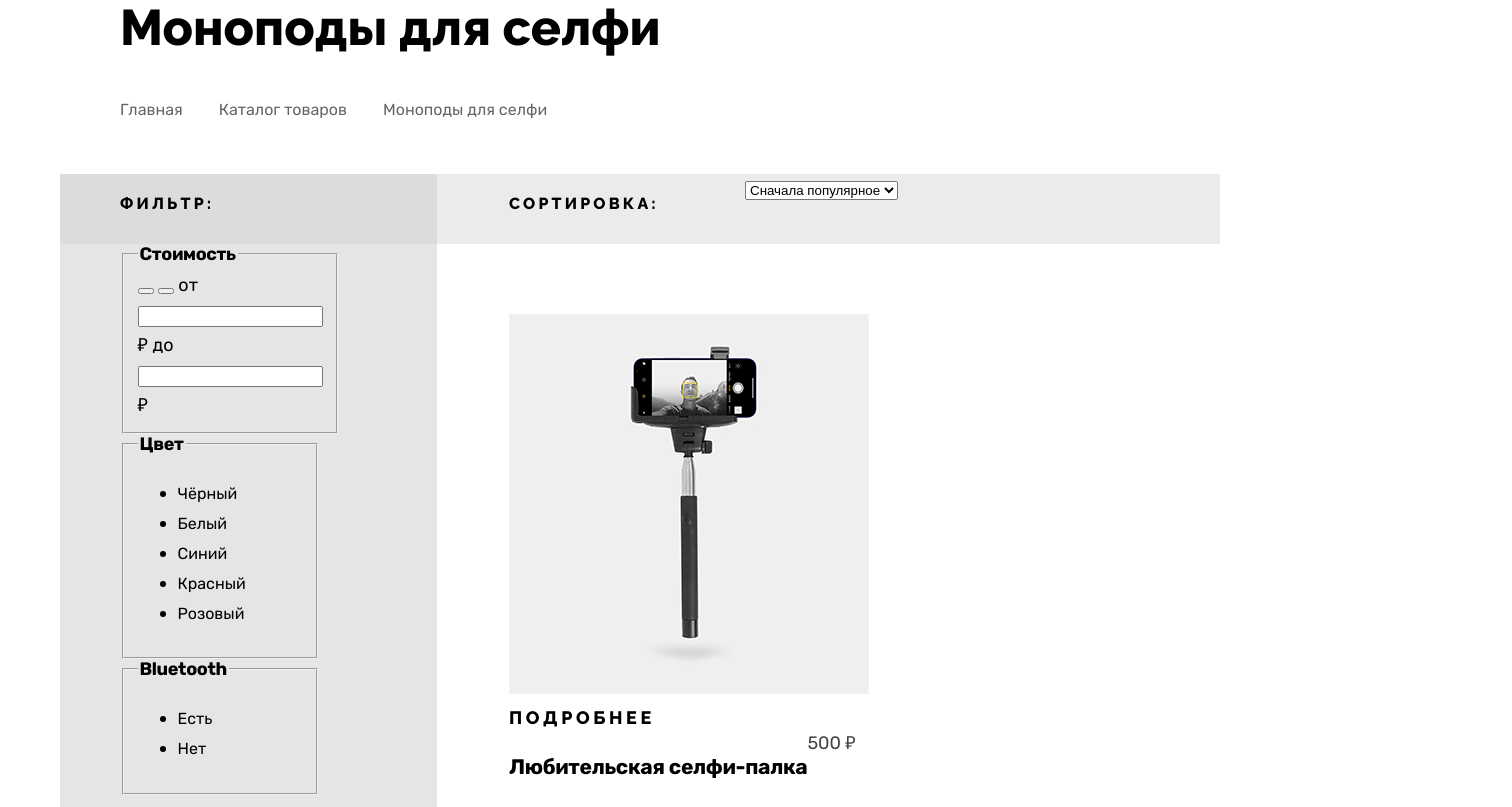
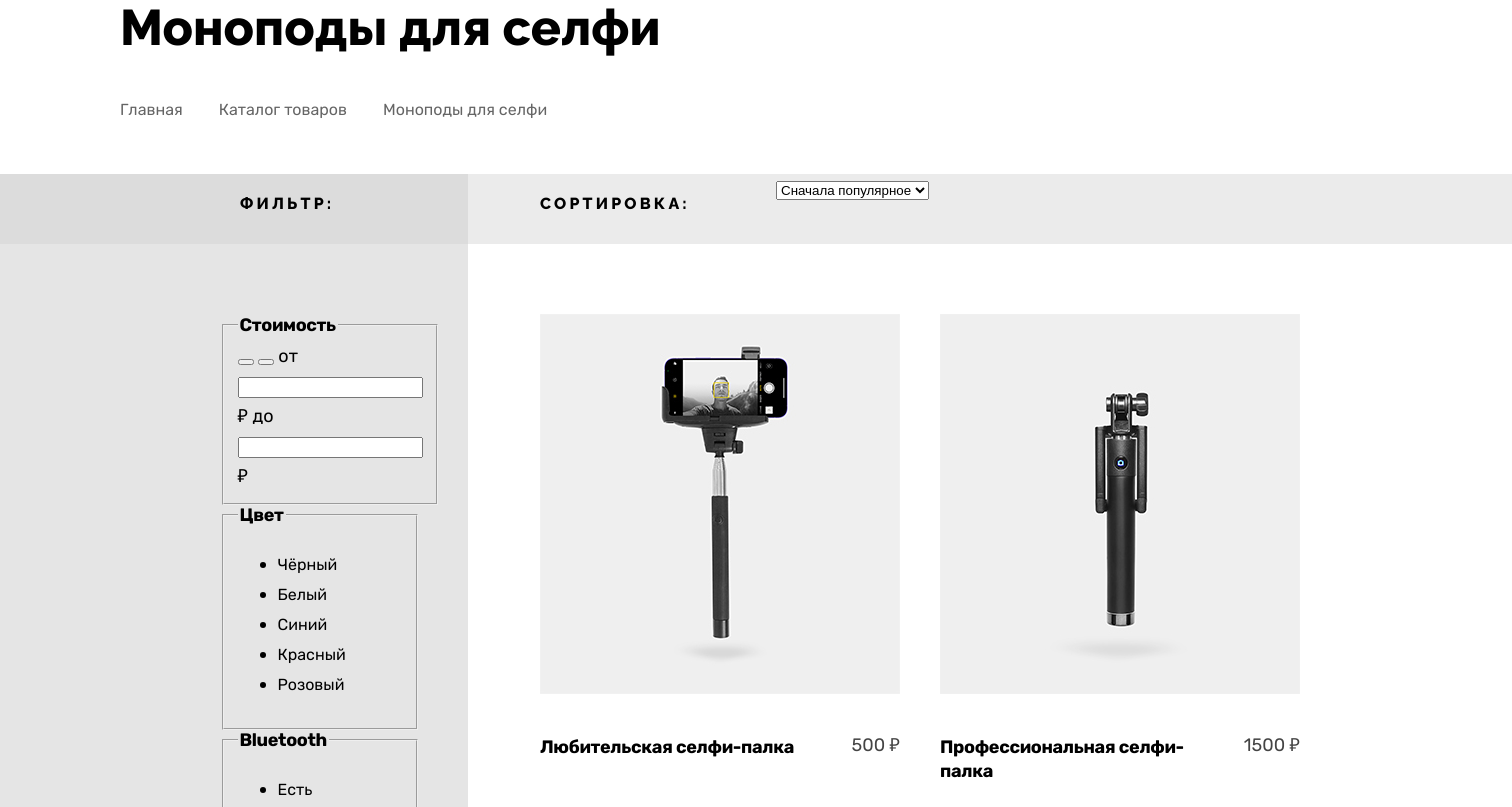
Before and after one commit to SaandyCandy/1912485-device-32, a plain HTML site: page catalog.html in a window 1280 px wide. Shown: the part 453-1260 px from the top of the page, 1512 px wide, since content can reach past the window. Drawn offline with Linux system fonts and the light colour scheme.

Commit message:
Сетка страницы каталога на гридах

```diff
--- a/catalog.html
+++ b/catalog.html
@@ -69,13 +69,14 @@
             <a class="breadcrumbs-link">Моноподы для селфи</a>
           </li>
         </ul>
-
+      </div>
       </header>
       <!-- Каталог товаров-->
       <section class="catalog-product">
 
         <!-- Блок фильтрации-->
         <div class="filter">
+
           <div class="filter-header">
 
             <h3 class="filter-title">Фильтр:</h2>
@@ -149,6 +150,7 @@
 
           </div>
         </div>
+      </div>
 
 
         <div class="catalog-right-column">
@@ -196,7 +198,7 @@
                   <div class="product-image">
                     <img src="img/product-1.jpg" width="360" height="380" alt="Любительская селфи-палка">
                     <div class="product-info">
-                      <a class="button" href="#">Подробнее</a>
+                      <a class="visually-hidden" href="#">Подробнее</a>
                     </div>
                   </div>
 
@@ -208,12 +210,14 @@
                   </div>
                 </li>
 
+
+
                 <li class="product-item">
 
                   <div class="product-image">
                     <img src="img/product-2.jpg" width="360" height="380" alt="Профессиональная селфи-палка ">
                     <div class="product-info">
-                      <a class="button" href="#">Подробнее</a>
+                      <a class="visually-hidden" href="#">Подробнее</a>
                     </div>
                   </div>
 
@@ -230,7 +234,7 @@
                   <div class="product-image">
                     <img src="img/product-3.jpg" width="360" height="380" alt="Непотопляемая селфи-палка">
                     <div class="product-info">
-                      <a class="button" href="#">Подробнее</a>
+                      <a class="visually-hidden" href="#">Подробнее</a>
                     </div>
                   </div>
 
--- a/css/style.css
+++ b/css/style.css
@@ -47,6 +47,7 @@ body {
 
 
 }
+
 .text{
   font-family: "Rubik";
   font-style: normal;
@@ -542,20 +543,23 @@ margin-right: 36px;
 .catalog-product {
   display: flex;
 }
+
 /* Фильтрация */
 .filter-header{
   background-color: #DCDCDC;
   height: 70px;
-  padding-left: 60px;
+  padding-left: 240px;
+  margin-bottom: 71px;
 
 }
 
 .filter{
   width: 468px;
   margin-top:50px;
+  background-color: #E5E5E5;
 }
 .filter-form{
-  background-color: #E5E5E5;
+  padding-left: 160px;
 }
 .catalog-filter{
   width: 200px;
@@ -570,6 +574,7 @@ margin-right: 36px;
   width: 972px;
   margin-top: 50px;
 
+
 }
 .sort{
   background-color: #EBEBEB;
@@ -577,12 +582,11 @@ margin-right: 36px;
   height: 70px;
   margin-bottom: 70px;
   display: flex;
+  width: 972px;
 
 }
 
-.product-description{
-  display: flex;
-}
+
 .filter-title,
 .sort-title {
   font-family: "Raleway", sans-serif;
@@ -618,7 +622,8 @@ font-size: 16px;
 line-height: 20px;
 }
 .product-item{
-  margin-bottom: 44px;
+  display: flex;
+  flex-direction: column;
 }
 .product-link{
   font-family: "Rubik";
@@ -630,6 +635,17 @@ text-decoration: none;
 letter-spacing: -0.02em;
 color: #000000;
 }
+.product-title{
+  width: 280px;
+  margin: 0;
+  padding: 0;
+  height: 50px;
+
+font-weight: bold;
+font-size: 18px;
+line-height: 24px;
+letter-spacing: -0.02em;
+}
 .product-price{
   font-family: "Rubik";
 
@@ -639,10 +655,19 @@ line-height: 21px;
 text-align: right;
 color: #444444;
 }
+.product-description{
+  display: flex;
+  justify-content: space-between;
+  margin-top: 32px;
+}
 .product-list{
   margin: 0;
   padding: 0;
   list-style: none;
+  display:grid;
+  grid-template-columns: repeat(2,360px);
+  gap: 40px;
+  margin-bottom: 44px;
 }
 .product-wrapper{
   padding-left: 72px;
@@ -666,6 +691,7 @@ margin-bottom: 51px;
   display: flex;
   justify-content: space-between;
   height: 70px;
+  margin-left: 72px;
   align-items: center;
   margin-bottom: 77px;
 }
```
